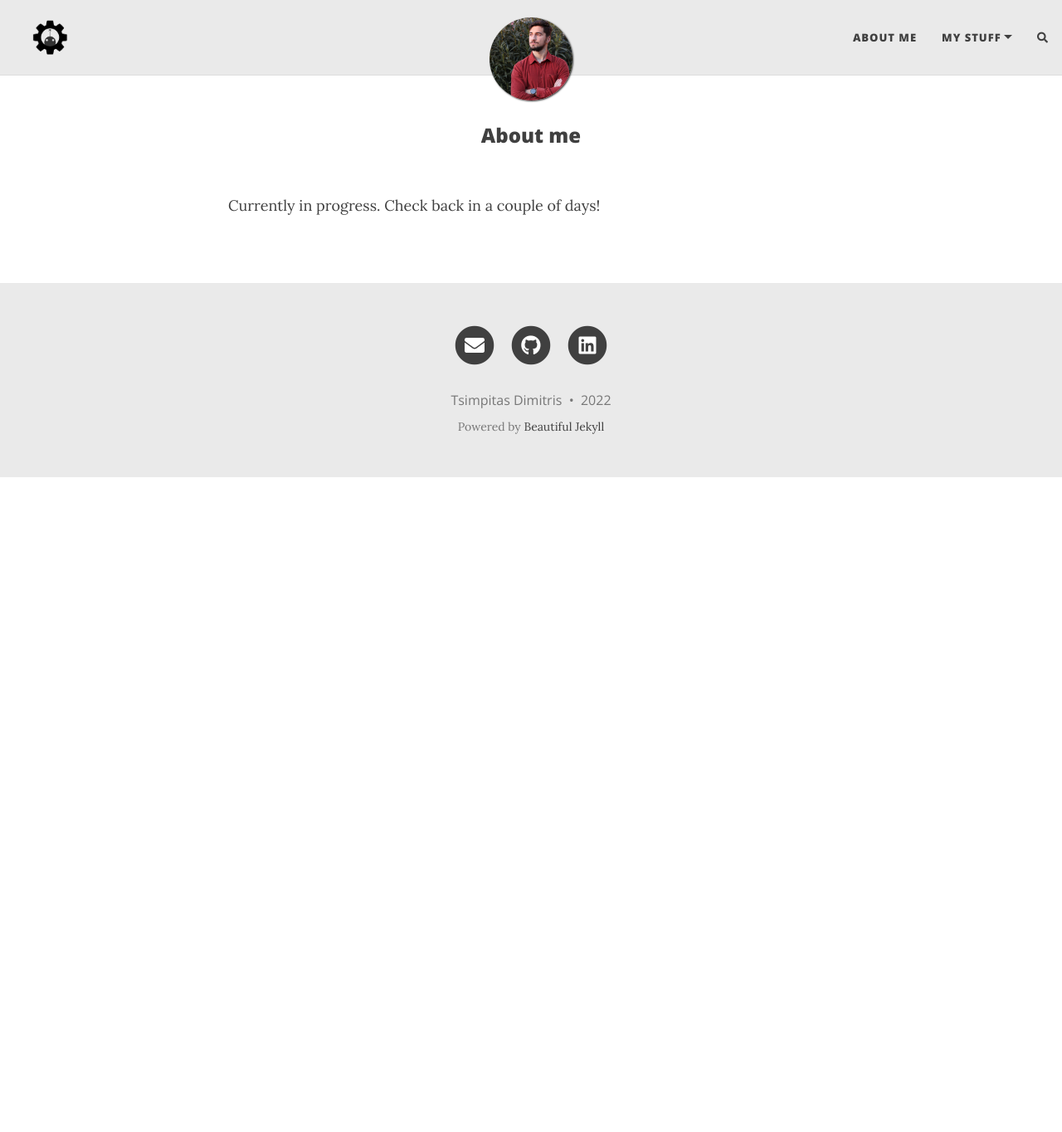
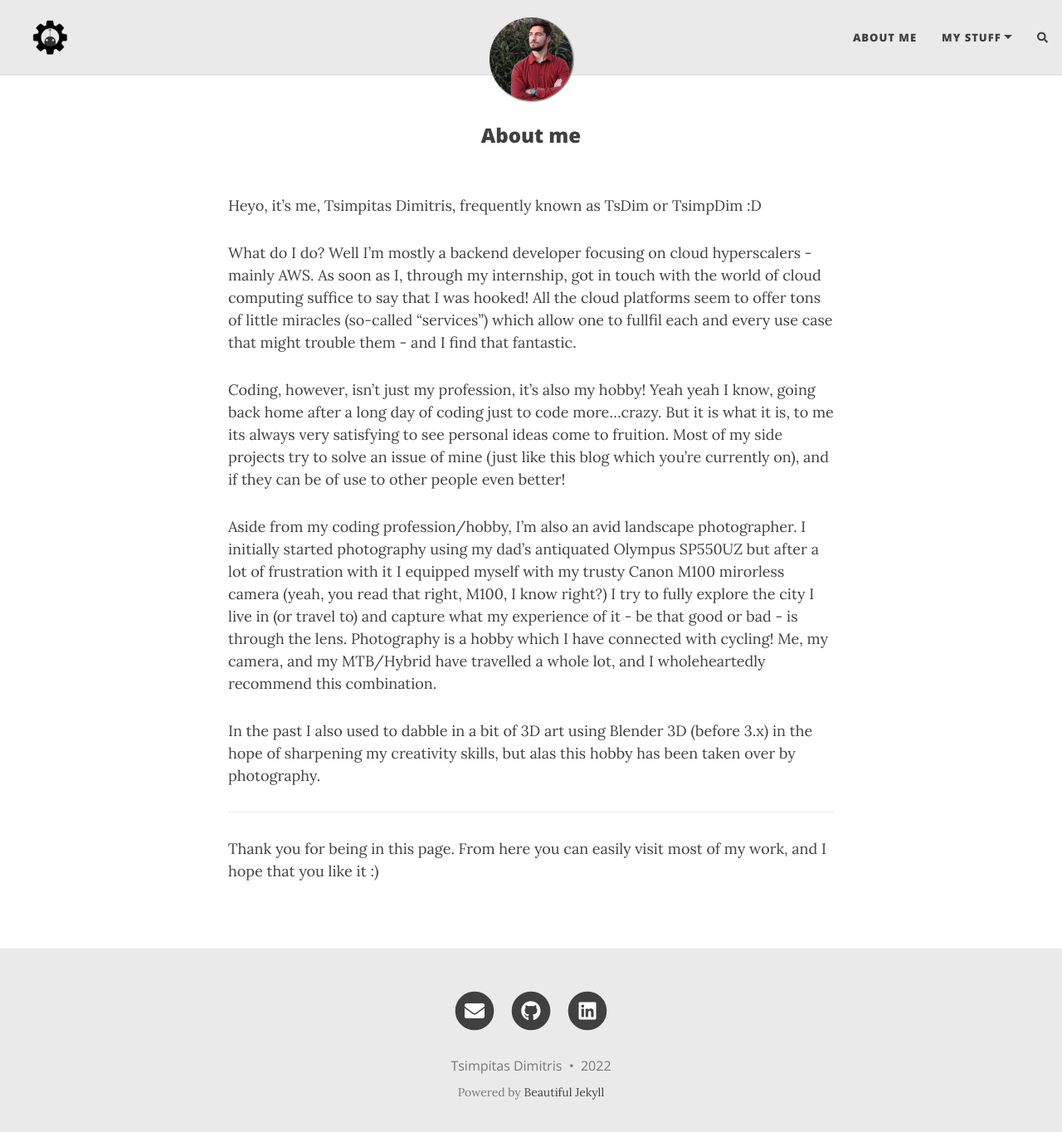
Before and after one commit to TsimpDim/tsimpdim.github.io, a Jekyll site: the page built from aboutme.md, in a window 1280 px wide and 1377 px high. Shown: the top 1364 px of the window at 83% size. Built offline with Jekyll 4.4.1, drawn with Linux system fonts in a browser that asks for light colours; nearby versions of some CDN libraries; comment, search, counter and statistics services are not loaded.

Commit message:
Update aboutme.md

```diff
--- a/aboutme.md
+++ b/aboutme.md
@@ -3,4 +3,16 @@ layout: page
 title: About me
 ---
 
-Currently in progress. Check back in a couple of days!
+Heyo, it's me, Tsimpitas Dimitris, frequently known as TsDim or TsimpDim :D
+
+What do I do? Well I'm mostly a backend developer focusing on cloud hyperscalers - mainly AWS. As soon as I, through my internship, got in touch with the world of cloud computing suffice to say that I was hooked! All the cloud platforms seem to offer tons of little miracles (so-called "services") which allow one to fullfil each and every use case that might trouble them - and I find that fantastic.
+
+Coding, however, isn't just my profession, it's also my hobby! Yeah yeah I know, going back home after a long day of coding just to code more...crazy. But it is what it is, to me its always very satisfying to see personal ideas come to fruition. Most of my side projects try to solve an issue of mine (just like this blog which you're currently on), and if they can be of use to other people even better!
+
+Aside from my coding profession/hobby, I'm also an avid landscape photographer. I initially started photography using my dad's antiquated Olympus SP550UZ but after a lot of frustration with it I equipped myself with my trusty Canon M100 mirorless camera (yeah, you read that right, M100, I know right?) I try to fully explore the city I live in (or travel to) and capture what my experience of it - be that good or bad - is through the lens. Photography is a hobby which I have connected with cycling! Me, my camera, and my MTB/Hybrid have travelled a whole lot, and I wholeheartedly recommend this combination.
+
+In the past I also used to dabble in a bit of 3D art using Blender 3D (before 3.x) in the hope of sharpening my creativity skills, but alas this hobby has been taken over by photography.
+
+---
+
+Thank you for being in this page. From here you can easily visit most of my work, and I hope that you like it :)
```
